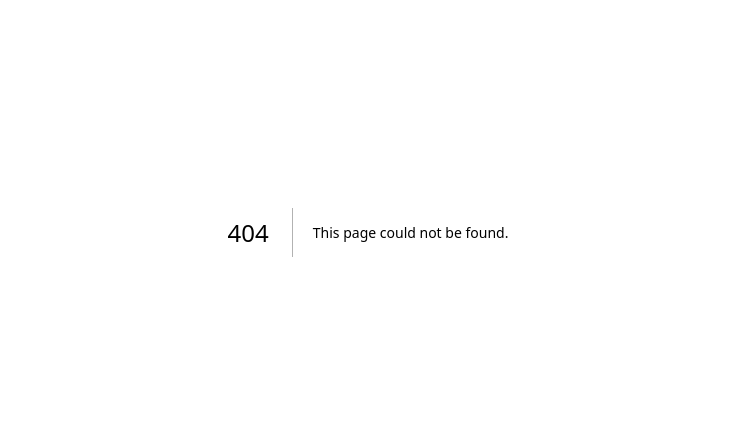
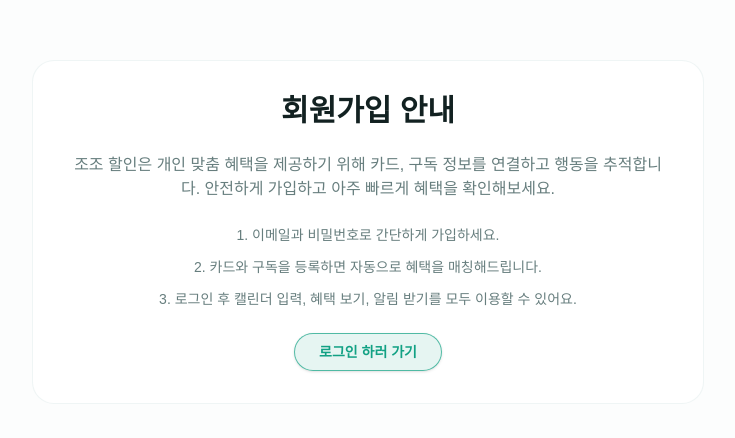
Before and after one commit to kakao-bootcamp-3th-tf2/AI-hackathon-frontend, a Next.js app: page /auth/signup in a window 1280 px wide. Before the commit this address had no page. Shown: the part 168-606 px from the top of the page, without its empty margins (272-1007 px from the left). Built offline with nearby package versions, Linux system fonts and the light colour scheme; a web font is replaced by a local one.

Commit message:
feat: bottom nav 위한 라우팅용 파일 추가

```diff
--- a/src/components/layouts/PageLayout.tsx
+++ b/src/components/layouts/PageLayout.tsx
@@ -4,9 +4,9 @@ import type { ReactNode } from "react";
 import { Home, Search, User, type LucideIcon } from "lucide-react";
 
 const navItems: { label: string; href: string; icon: LucideIcon }[] = [
-  { label: "검색", href: "/search", icon: Search },
+  { label: "검색", href: "/app/search", icon: Search },
   { label: "메인", href: "/app", icon: Home },
-  { label: "마이페이지", href: "/mypage", icon: User }
+  { label: "마이페이지", href: "/app/mypage", icon: User }
 ];
 
 interface PageLayoutProps {
--- /dev/null
+++ b/src/pages/app/mypage.tsx
@@ -0,0 +1,20 @@
+import Header from "@/components/widgets/Header";
+
+export default function MyPage() {
+  return (
+    <div className="gradient-hero min-h-screen">
+      <Header />
+      <main className="container px-4 py-8">
+        <section className="rounded-3xl border border-border/60 bg-white/80 p-6 shadow-card backdrop-blur">
+          <h1 className="text-2xl font-bold text-foreground">마이페이지</h1>
+          <p className="mt-2 text-sm text-muted-foreground">
+            연결된 카드와 알림 설정, 내 일정 등 개인 정보를 한곳에서 관리할 수 있습니다. 곧 더 많은 항목을 보여드릴게요.
+          </p>
+          <div className="mt-6 text-xs font-medium uppercase tracking-[0.2em] text-muted-foreground/90">
+            준비 중입니다
+          </div>
+        </section>
+      </main>
+    </div>
+  );
+}
--- /dev/null
+++ b/src/pages/app/search.tsx
@@ -0,0 +1,20 @@
+import Header from "@/components/widgets/Header";
+
+export default function SearchPage() {
+  return (
+    <div className="gradient-hero min-h-screen">
+      <Header />
+      <main className="container px-4 py-8">
+        <section className="rounded-3xl border border-border/60 bg-white/80 p-6 shadow-card backdrop-blur">
+          <h1 className="text-2xl font-bold text-foreground">오늘의 혜택 검색</h1>
+          <p className="mt-2 text-sm text-muted-foreground">
+            원하는 키워드나 카테고리로 혜택을 빠르게 찾아보세요. 검색 기능은 곧 더 정교한 필터와 추천으로 확장됩니다.
+          </p>
+          <div className="mt-6 text-xs font-medium uppercase tracking-[0.2em] text-muted-foreground/90">
+            잠시만 기다려 주세요
+          </div>
+        </section>
+      </main>
+    </div>
+  );
+}
--- /dev/null
+++ b/src/pages/auth/signup.tsx
@@ -0,0 +1,26 @@
+import Link from "next/link";
+
+export default function SignupPage() {
+  return (
+    <div className="min-h-screen bg-background text-foreground flex flex-col items-center justify-center px-4 py-10">
+      <div className="w-full max-w-2xl space-y-6 rounded-3xl border border-border/50 bg-card p-8 shadow-card text-center">
+        <h1 className="text-3xl font-bold">회원가입 안내</h1>
+        <p className="text-base text-muted-foreground">
+          조조 할인은 개인 맞춤 혜택을 제공하기 위해 카드, 구독 정보를 연결하고 행동을
+          추적합니다. 안전하게 가입하고 아주 빠르게 혜택을 확인해보세요.
+        </p>
+        <div className="space-y-3 text-sm text-muted-foreground">
+          <p>1. 이메일과 비밀번호로 간단하게 가입하세요.</p>
+          <p>2. 카드와 구독을 등록하면 자동으로 혜택을 매칭해드립니다.</p>
+          <p>3. 로그인 후 캘린더 입력, 혜택 보기, 알림 받기를 모두 이용할 수 있어요.</p>
+        </div>
+        <Link
+          href="/auth/login"
+          className="inline-flex items-center justify-center rounded-full border border-primary/70 bg-primary/10 px-6 py-2 text-sm font-semibold text-primary shadow-sm transition hover:bg-primary/20"
+        >
+          로그인 하러 가기
+        </Link>
+      </div>
+    </div>
+  );
+}
```
